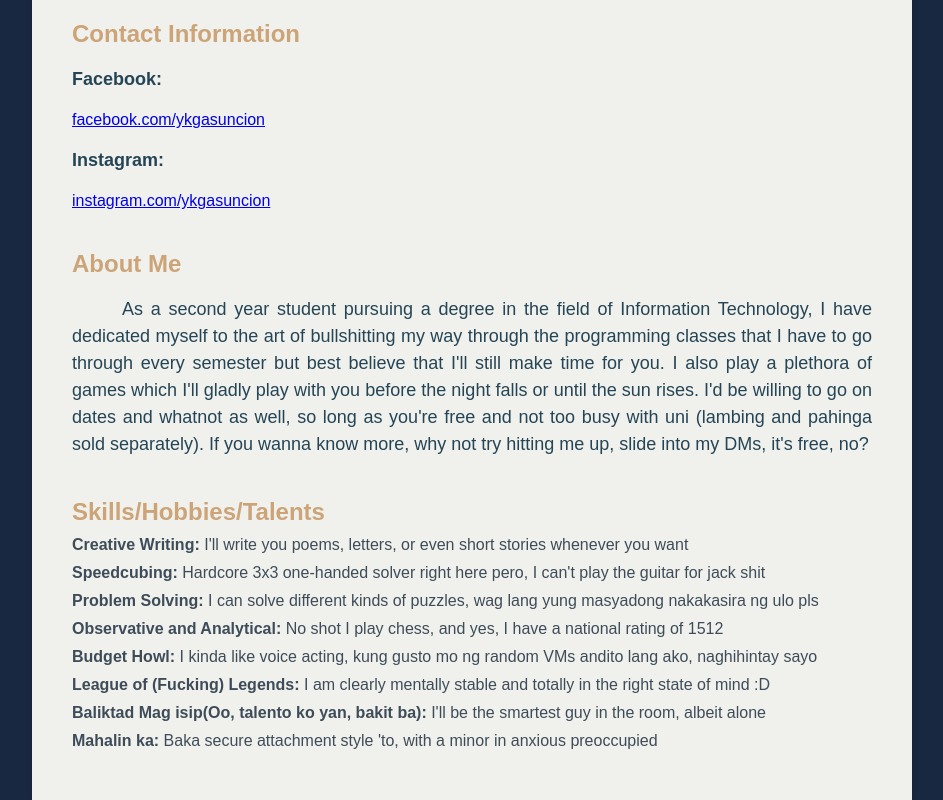
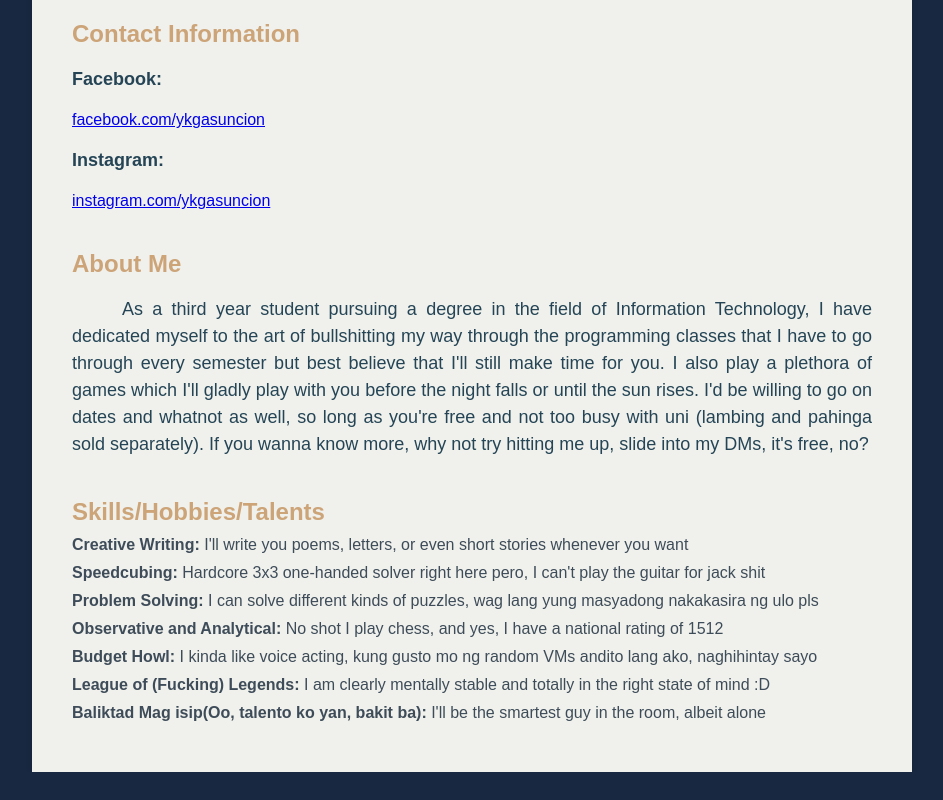
Before and after one commit to kaleidono/awooga-booga, a plain HTML site: page index.html in a window 1280 px wide. Shown: the part 413-1213 px from the top of the page, without its empty margins (168-1111 px from the left). After the commit the page ends 1185 px from the top, so only its background shows below. Drawn offline with Linux system fonts and the light colour scheme.

Commit message:
Update index.html

```diff
--- a/index.html
+++ b/index.html
@@ -87,7 +87,7 @@
     </div>
 
     <h2 class="section-title">About Me</h2>
-    <p class="about-me"> As a second year student pursuing a degree in the field of Information Technology, I have dedicated myself to the art of bullshitting my way through the programming classes that I have to go through every semester but best believe that I'll still make time for you. I also play a plethora of games which I'll gladly play with you before the night falls or until the sun rises. I'd be willing to go on dates and whatnot as well, so long as you're free and not too busy with uni (lambing and pahinga sold separately). If you wanna know more, why not try hitting me up, slide into my DMs, it's free, no? </p>
+    <p class="about-me"> As a third year student pursuing a degree in the field of Information Technology, I have dedicated myself to the art of bullshitting my way through the programming classes that I have to go through every semester but best believe that I'll still make time for you. I also play a plethora of games which I'll gladly play with you before the night falls or until the sun rises. I'd be willing to go on dates and whatnot as well, so long as you're free and not too busy with uni (lambing and pahinga sold separately). If you wanna know more, why not try hitting me up, slide into my DMs, it's free, no? </p>
 
     <h2 class="section-title">Skills/Hobbies/Talents</h2>
     <ul class="list">
@@ -98,7 +98,6 @@
       <li class="list-item"><b>Budget Howl:</b> I kinda like voice acting, kung gusto mo ng random VMs andito lang ako, naghihintay sayo</li>
 	  <li class="list-item"><b>League of (Fucking) Legends:</b> I am clearly mentally stable and totally in the right state of mind :D</li>
 	  <li class="list-item"><b>Baliktad Mag isip(Oo, talento ko yan, bakit ba):</b> I'll be the smartest guy in the room, albeit alone</li>
-      <li class="list-item"><b>Mahalin ka:</b> Baka secure attachment style 'to, with a minor in anxious preoccupied </li>
     </ul>
 
 </body>
```
